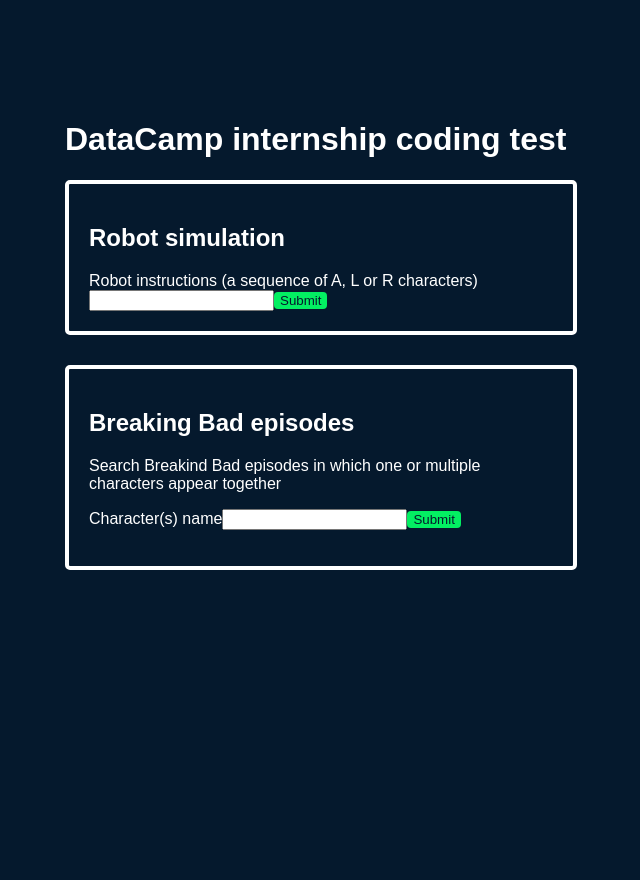
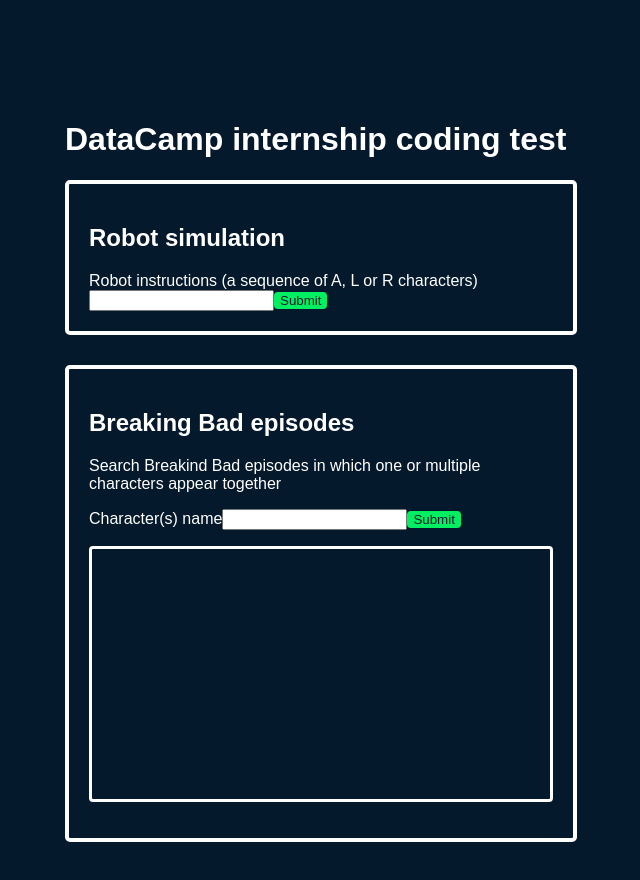
Before and after one commit to NathanDjianMartin/datacamp-react-assessment, a React (Create React App) app: page / in a window 1280 px wide. Shown: the top 880 px of the page, without its empty margins (319-959 px from the left). Before the commit the page ends 800 px from the top, so only its background shows below. Built offline with nearby package versions, Linux system fonts and the light colour scheme.

Commit message:
Improved list style

```diff
--- a/src/App.js
+++ b/src/App.js
@@ -74,7 +74,7 @@
     let i = 0;
     let episodes = this.state.episodes.map((episode) => {
       i += 1
-      return <li key={i}>{episode}</li>
+      return <li key={i} className='episode'>{episode}</li>
     });
 
     return (
--- a/src/index.css
+++ b/src/index.css
@@ -51,3 +51,21 @@
   border-radius: 5px;
   padding: 20px;
 }
+
+ul {
+  border-style: solid;
+  border-color: white;
+  border-radius: 4px;
+  height: 250px;
+  overflow: hidden;
+  overflow-y: scroll;
+  padding: 0;
+  list-style-type: none;
+}
+
+.episode {
+  background-color: #102a44;
+  border-radius: 4px;
+  padding: 5px;
+  margin: 5px;
+}
```
